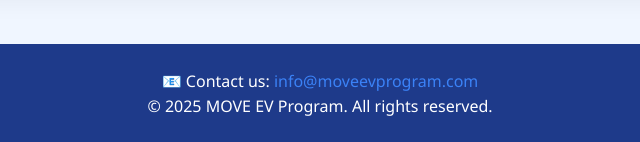
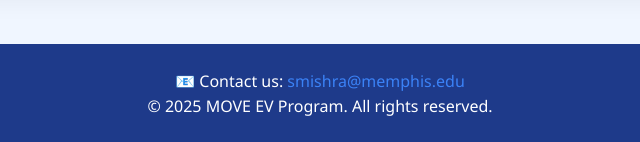
Before and after one commit to JayaPrakash-Raavi/Move, a plain HTML site: page index.html in a window 1280 px wide. Shown: the part 2525-2667 px from the top of the page, 320-960 px from the left. Drawn offline with Linux system fonts and the light colour scheme.

Commit message:
first look

```diff
--- a/index.html
+++ b/index.html
@@ -74,7 +74,7 @@
   </section>
 
   <footer>
-    <p>📧 Contact us: <a href="mailto:info@moveevprogram.com">info@moveevprogram.com</a></p>
+    <p>📧 Contact us: <a href="mailto:smishra@memphis.edu">smishra@memphis.edu</a></p>
     <p>&copy; 2025 MOVE EV Program. All rights reserved.</p>
   </footer>
 
```
